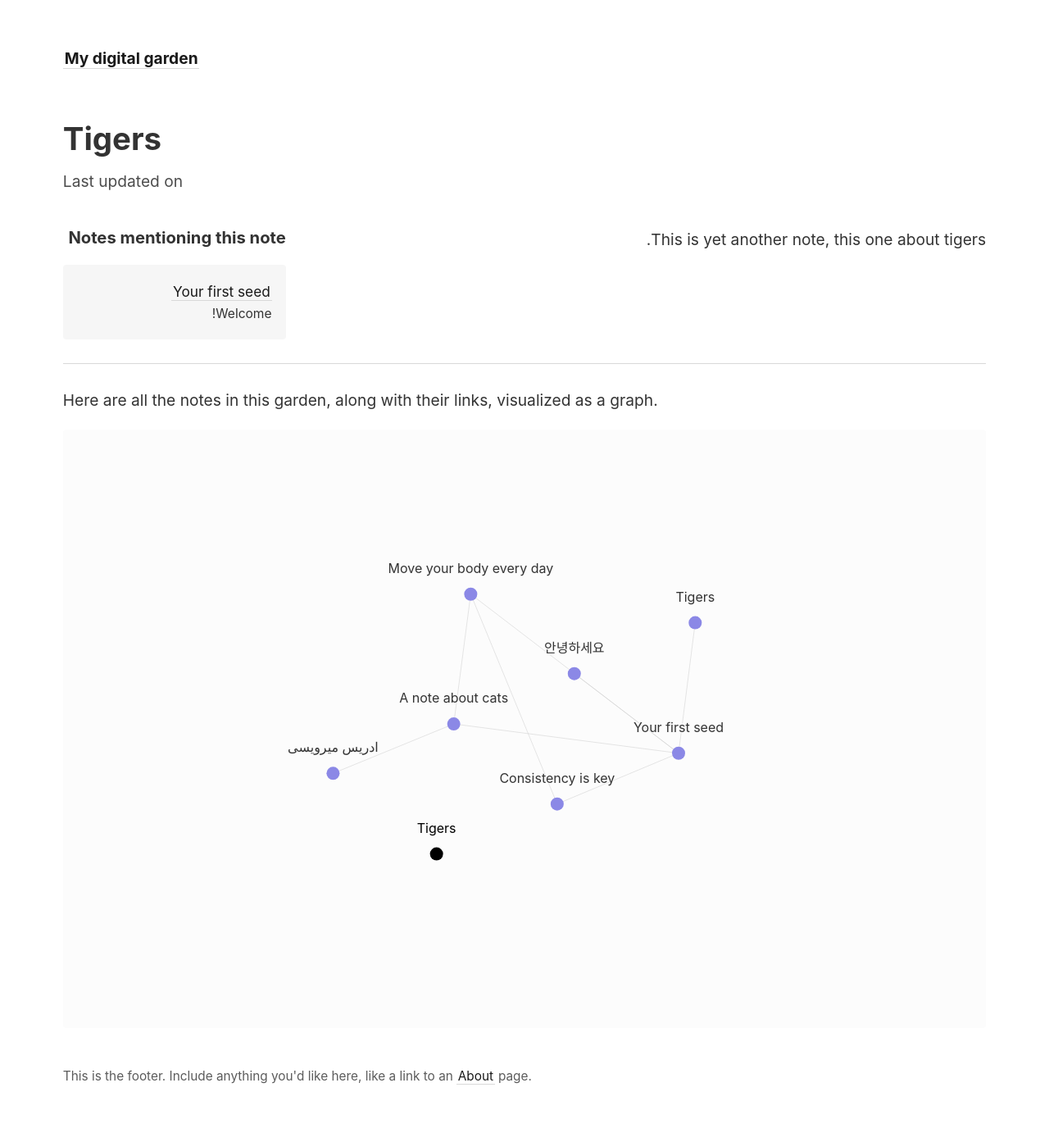
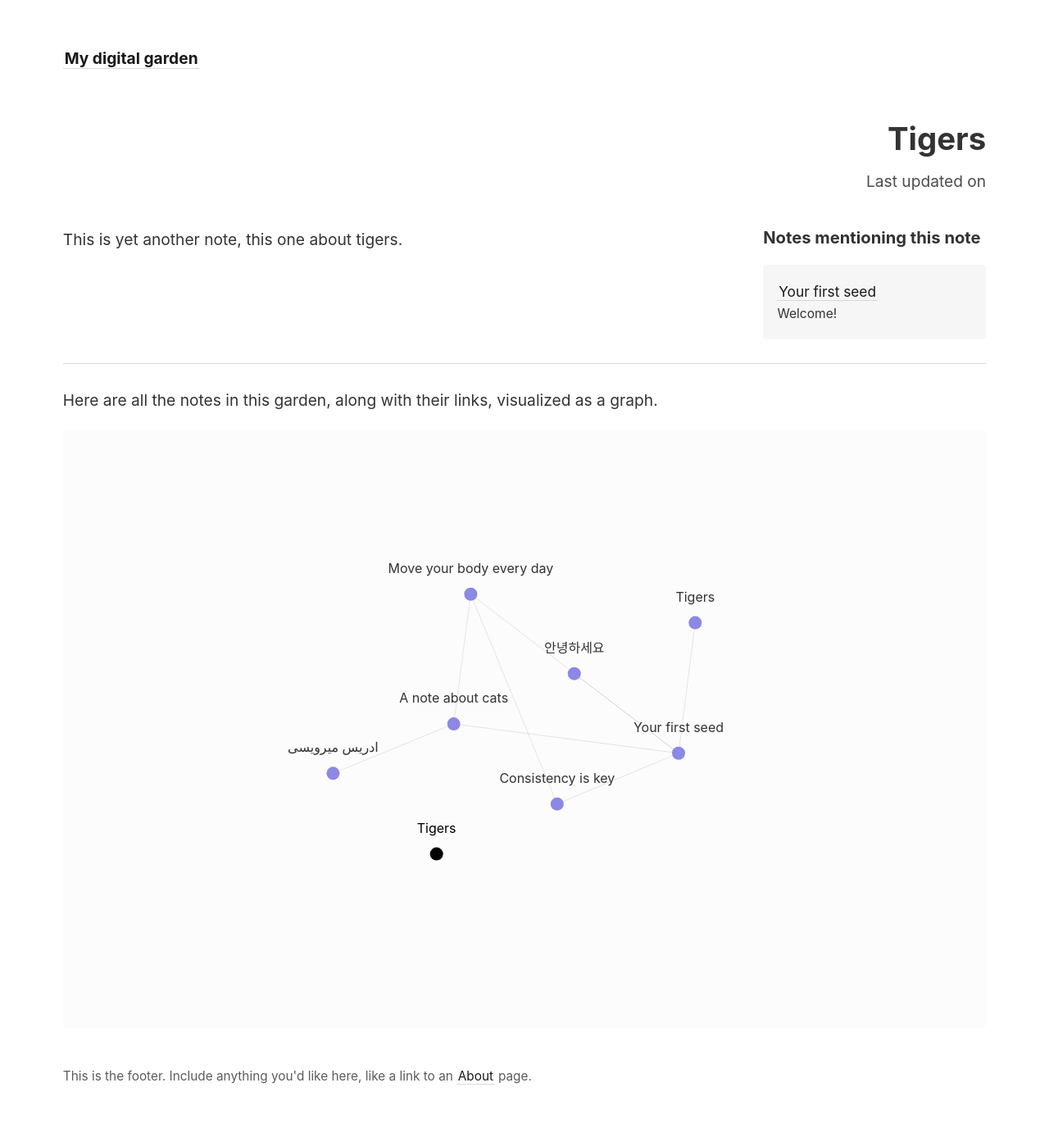
Before and after one commit to edrissss/digital-garden, a Jekyll site: the page built from _notes/animals/tigers.md, in a window 1280 px wide. Shown: the whole page at 82% size. Built offline with Jekyll 4.4.1, drawn with Linux system fonts in a browser that asks for light colours.

Commit message:
Update note.html

```diff
--- a/_layouts/note.html
+++ b/_layouts/note.html
@@ -3,7 +3,7 @@ layout: default
 ---
 
 <article>
-  <div>
+  <div dir="rtl">
     <h1>{{ page.title }}</h1>
     <time datetime="{{ page.last_modified_at | date_to_xmlschema }}">{% if page.type != 'pages' %}
       Last updated on {{ page.last_modified_at | date: "%B %-d, %Y" }}
@@ -11,7 +11,7 @@ layout: default
     </time>
   </div>
 
-  <div id="notes-entry-container" dir="rtl">
+  <div id="notes-entry-container" dir="auto">
     <content>
       {{ content }}
     </content>
```
